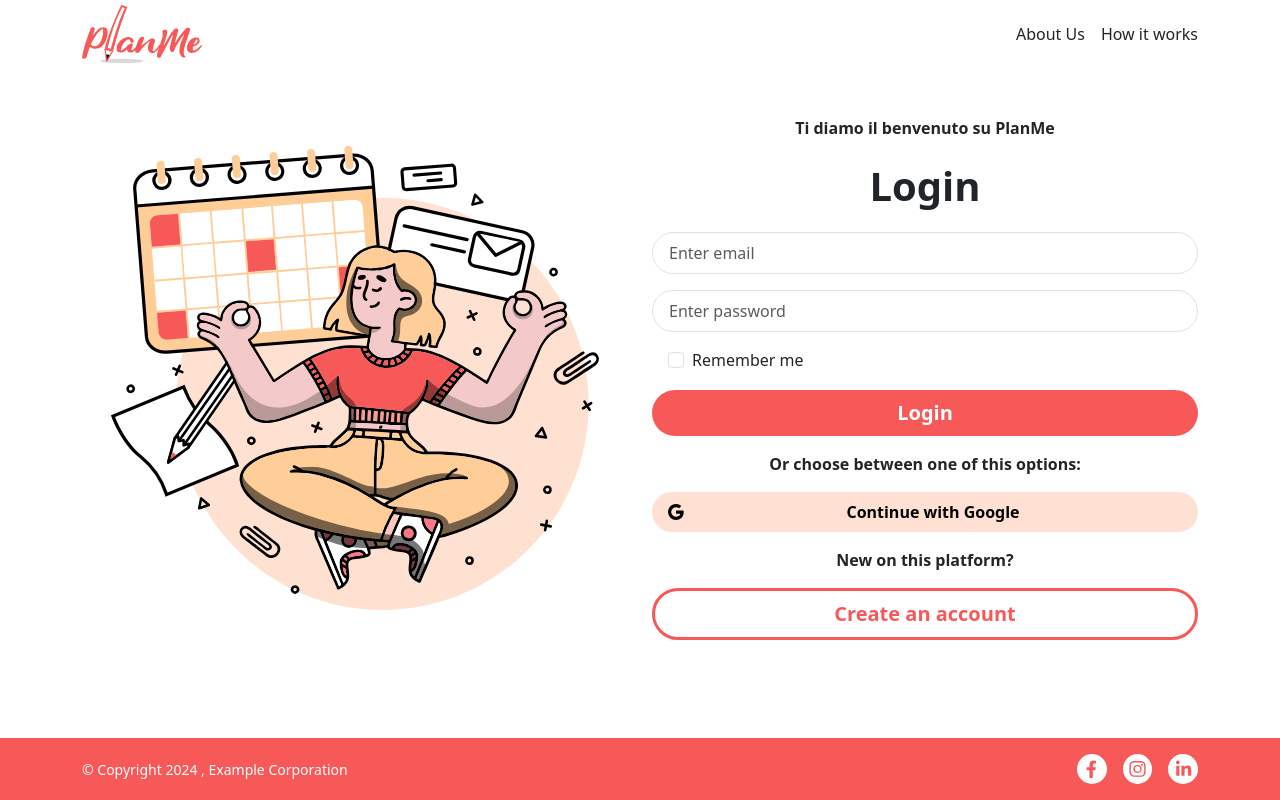
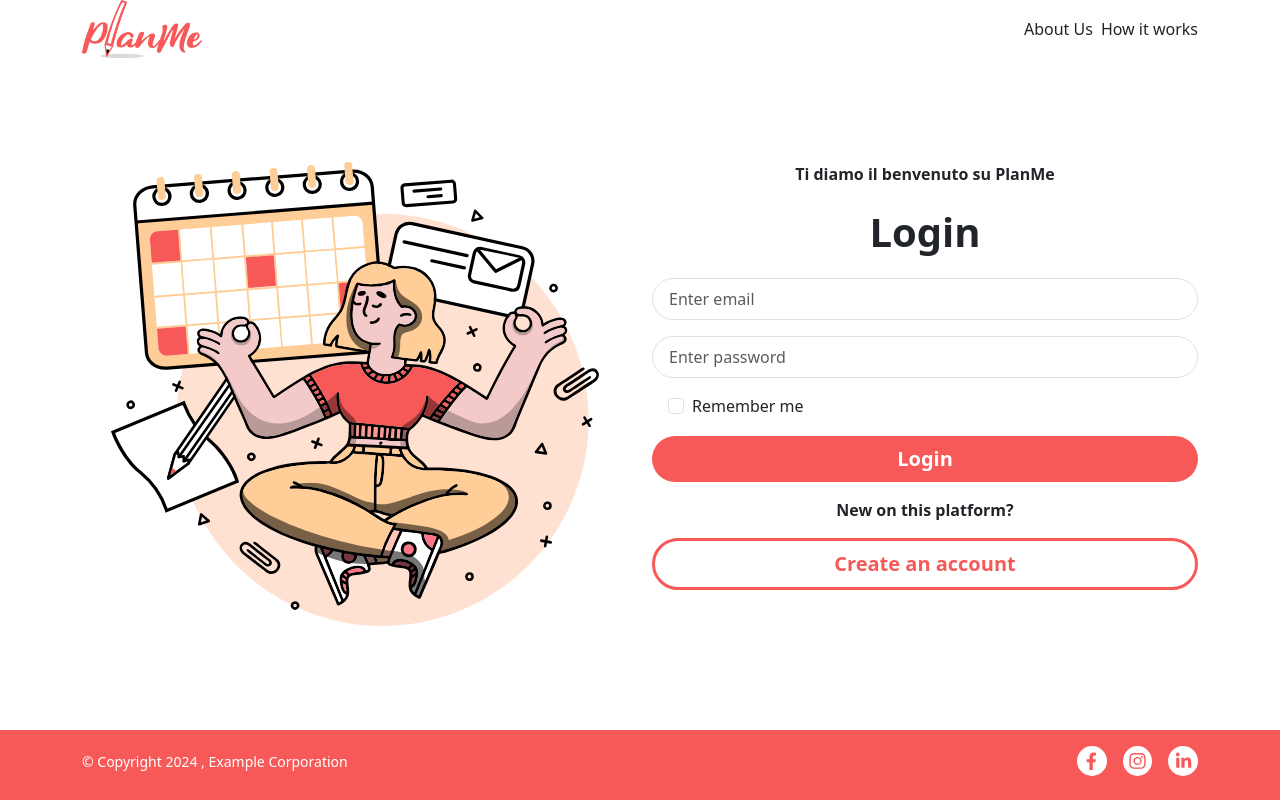
Before and after one commit to EriksVon/CAPSTONE, a React (Create React App) app in the folder front-end/: page /login in a window 1280 px wide. Built offline with nearby package versions, Linux system fonts and the light colour scheme.

Commit message:
adjustment

```diff
--- a/front-end/src/App.jsx
+++ b/front-end/src/App.jsx
@@ -4,16 +4,17 @@ import Login from "./components/Login/Login";
 import Register from "./components/Login/Register";
 import WorkInProgress from "./components/WorkInProgress";
 import JoinDashboard from "./components/CreateOrJoin/JoinDashboard";
-import { BrowserRouter, Route, Routes } from "react-router-dom";
 import DashAccess from "./components/CreateOrJoin/DashAccess";
 import Main from "./components/Dashboard/Main";
 import CreateDashboard from "./components/CreateOrJoin/CreateDashboard";
+import { BrowserRouter, Route, Routes } from "react-router-dom";
 
 function App() {
   return (
     <>
       <BrowserRouter>
         <MyNav />
+        <div className="main">
           <Routes>
             <Route path="/login" element={<Login />} />
             <Route path="/register" element={<Register />} />
@@ -23,6 +24,7 @@ function App() {
             <Route path="/join-dashboard" element={<JoinDashboard />} />
             <Route path="/create" element={<CreateDashboard />} />
           </Routes>
+        </div>
         <Footer />
       </BrowserRouter>
     </>
--- a/front-end/src/components/Dashboard/Main.jsx
+++ b/front-end/src/components/Dashboard/Main.jsx
@@ -1,4 +1,4 @@
-import { Button, Col, Container, Row } from "react-bootstrap";
+import { Col, Container, Row } from "react-bootstrap";
 import "./Main.css";
 import { useNavigate } from "react-router-dom";
 import { useEffect, useState } from "react";
@@ -27,53 +27,13 @@ function Main() {
       });
   }, [navigate, token, userId]);
 
-  const logout = async () => {
-    try {
-      const response = await fetch(
-        `${process.env.REACT_APP_ENDPOINT_URL}/profile/session`,
-        {
-          method: "DELETE",
-          headers: {
-            Authorization: `Bearer ${token}`,
-          },
-        }
-      );
-      if (response.ok) {
-        localStorage.clear();
-        navigate("/login");
-      } else {
-        console.error("Failed to logout:", response.statusText);
-      }
-    } catch (error) {
-      console.error("Error during logout:", error);
-    }
-  };
-
-  const deleteAccount = () => {
-    try {
-      fetch(`${process.env.REACT_APP_ENDPOINT_URL}/profile/${userId}`, {
-        method: "DELETE",
-        headers: {
-          Authorization: `Bearer ${token}}`,
-        },
-      }).then(() => {
-        localStorage.clear();
-        window.location.reload();
-      });
-    } catch (error) {
-      console.log(error);
-    }
-  };
-
   return (
     <Container>
       <Row>
         <Col md={7} className="mx-auto my-5 rounded p-4 bg-white text-center">
           {user ? (
-            <div className="main">
+            <div className="">
               <h1 className="mb-4">WELCOME {user.name}</h1>
-              <Button onClick={logout}>Logout</Button>
-              <Button onClick={() => deleteAccount()}>Delete account</Button>
             </div>
           ) : (
             <div>Loading...</div>
--- a/front-end/src/components/Footer.jsx
+++ b/front-end/src/components/Footer.jsx
@@ -14,7 +14,7 @@ function Footer() {
     <Navbar
       expand="lg"
       fixed="bottom"
-      className="pinkBg py-3 d-none d-sm-block"
+      className="pinkBg py-3 d-none d-sm-block footer"
     >
       <Container>
         <Nav.Item>
--- a/front-end/src/components/Login/Login.jsx
+++ b/front-end/src/components/Login/Login.jsx
@@ -5,7 +5,7 @@ import Modal from "react-bootstrap/Modal";
 import Container from "react-bootstrap/esm/Container";
 import { Link, useNavigate } from "react-router-dom";
 import { ReactComponent as ImgLogin } from "../../styles/images/img-home.svg";
-import { ReactComponent as GoogleLogo } from "../../styles/images/google.svg";
+/* import { ReactComponent as GoogleLogo } from "../../styles/images/google.svg"; */
 
 function Login() {
   const navigate = useNavigate();
@@ -40,9 +40,9 @@ function Login() {
   };
 
   return (
-    <Container style={{ marginBottom: "75px" }}>
-      <Row className="mt-5 d-flex align-items-center justify-content-center text-center imgWrapper">
-        <Col xl={6} className="d-md-inline m-0 p-0 imgSm">
+    <Container>
+      <Row className="d-flex justify-content-center text-center my-1">
+        <Col xl={6} className="d-none d-xl-inline">
           <ImgLogin />
         </Col>
 
@@ -100,7 +100,7 @@ function Login() {
             </Form>
 
             <Modal.Body className="d-flex flex-column gap-3">
-              <Modal.Title className="fs-6 fw-bold">
+              {/*              <Modal.Title className="fs-6 fw-bold">
                 Or choose between one of this options:
               </Modal.Title>
               <button
@@ -114,10 +114,11 @@ function Login() {
                 <GoogleLogo />
                 <span>Continue with Google</span>
                 <span></span>
-              </button>
+              </button> */}
 
               <strong>New on this platform?</strong>
               <Link
+                as={Link}
                 className="whiteBgButton fs-5"
                 style={{ textDecoration: "none", color: "#f75959" }}
                 to="/register"
--- a/front-end/src/components/Login/Register.jsx
+++ b/front-end/src/components/Login/Register.jsx
@@ -3,6 +3,7 @@ import { Container, Row, Modal, Col } from "react-bootstrap";
 import Form from "react-bootstrap/Form";
 import { Link, useNavigate } from "react-router-dom";
 import { ReactComponent as ImgLogin } from "../../styles/images/img-home.svg";
+import { ReactComponent as GoogleLogo } from "../../styles/images/google.svg";
 
 function Register() {
   const [validated, setValidated] = useState(false);
@@ -18,6 +19,7 @@ function Register() {
 
   const handleSubmit = async (e) => {
     e.preventDefault();
+
     let response = await fetch(
       `${process.env.REACT_APP_ENDPOINT_URL}/profile`,
       {
@@ -28,6 +30,7 @@ function Register() {
         body: JSON.stringify(body),
       }
     );
+
     if (response.ok) {
       let data = await response.json();
       console.log(data);
@@ -36,20 +39,22 @@ function Register() {
       setValidated(true);
       navigate("/create-or-join");
     } else {
+      const errorData = await response.json();
+      alert(errorData.message);
       setBody({ ...body, password: "" });
     }
   };
 
   return (
-    <Container style={{ marginBottom: "75px" }}>
-      <Row className="mt-3 d-flex align-items-center justify-content-center imgWrapper">
-        <Col xl={6} className="d-md-inline m-0 p-0 imgSm">
+    <Container>
+      <Row className="mt-3 d-flex align-items-center justify-content-center my-1">
+        <Col xl={6} className="d-none d-xl-inline m-0 p-0">
           <ImgLogin />
         </Col>
 
         <Col xs={10} xl={6}>
           <Modal.Dialog>
-            <Link to="/login" className="text-end">
+            <Link to="/login" className="text-end text-decoration-none">
               Back to sign in
             </Link>
             <Modal.Header className="d-flex flex-column">
@@ -143,11 +148,11 @@ function Register() {
             </Modal.Body>
 
             <Modal.Body className="d-flex flex-column gap-3">
+              {/* LOGIN CON GOOGLE */}
               <Modal.Title className="fs-6 fw-bold text-center">
                 Or:
               </Modal.Title>
-              {/* LOGIN CON GOOGLE */}
-              {/*               <button
+              <button
                 className="pinkBgButton d-flex align-items-center justify-content-between"
                 onClick={() => {
                   window.location.assign(
@@ -158,11 +163,11 @@ function Register() {
                 <GoogleLogo />
                 <span>Continue with Google</span>
                 <span></span>
-              </button> */}
-              <p>
+              </button>
+              <small>
                 Effettuando l'accesso o creando un account accetti i Termini, le
                 Condizioni e l'informativa sulla privacy
-              </p>
+              </small>
             </Modal.Body>
           </Modal.Dialog>
         </Col>
--- a/front-end/src/components/Nav.jsx
+++ b/front-end/src/components/Nav.jsx
@@ -1,21 +1,85 @@
 import Container from "react-bootstrap/Container";
 import Navbar from "react-bootstrap/Navbar";
 import Nav from "react-bootstrap/Nav";
-import { ReactComponent as Ullalla } from "../styles/images/planMe2.svg";
+import { ReactComponent as PlanMeLogo } from "../styles/images/planMe2.svg";
+import { Link, useNavigate } from "react-router-dom";
+import { Dropdown } from "react-bootstrap";
 
 function MyNav() {
+  const navigate = useNavigate();
+  const token = localStorage.getItem("token");
+  const userId = localStorage.getItem("userId");
+
+  const isUserLoggedIn = token && userId;
+
+  const logout = async () => {
+    try {
+      const response = await fetch(
+        `${process.env.REACT_APP_ENDPOINT_URL}/profile/session`,
+        {
+          method: "DELETE",
+          headers: {
+            Authorization: `Bearer ${token}`,
+          },
+        }
+      );
+      if (response.ok) {
+        localStorage.clear();
+        navigate("/login");
+      } else {
+        console.error("Failed to logout:", response.statusText);
+      }
+    } catch (error) {
+      console.error("Error during logout:", error);
+    }
+  };
+
+  const deleteAccount = () => {
+    try {
+      fetch(`${process.env.REACT_APP_ENDPOINT_URL}/profile/${userId}`, {
+        method: "DELETE",
+        headers: {
+          Authorization: `Bearer ${token}}`,
+        },
+      }).then(() => {
+        localStorage.clear();
+        window.location.reload();
+      });
+    } catch (error) {
+      console.log(error);
+    }
+  };
+
   return (
     <Navbar expand="lg" sticky="top" className="bg-white p-0">
-      <Container>
-        <Navbar.Brand href="/">
-          <img href="../styles/images/planMe.svg" alt="" />
-          {/*           <FbLogo /> */}
-          <Ullalla width="120px" />
-        </Navbar.Brand>
-        <Nav.Link href="/wip" className="ms-auto me-3">
+      <Container className="d-flex gap-2">
+        <Link to={isUserLoggedIn ? "/" : "/login"}>
+          <Navbar.Brand>
+            <PlanMeLogo width="120px" />
+          </Navbar.Brand>
+        </Link>
+        <Nav.Link href="/wip" className="ms-auto">
           About Us
         </Nav.Link>
         <Nav.Link href="/wip">How it works</Nav.Link>
+        {isUserLoggedIn ? (
+          <Dropdown>
+            <Dropdown.Toggle
+              id="dropdown-basic"
+              className="pinkBgButton text-decoration-none"
+            >
+              Profile
+            </Dropdown.Toggle>
+            <Dropdown.Menu>
+              <Dropdown.Item onClick={logout}>Logout</Dropdown.Item>
+              <Dropdown.Item onClick={deleteAccount}>
+                Delete account
+              </Dropdown.Item>
+            </Dropdown.Menu>
+          </Dropdown>
+        ) : (
+          ""
+        )}
       </Container>
     </Navbar>
   );
--- a/front-end/src/index.scss
+++ b/front-end/src/index.scss
@@ -1,5 +1,26 @@
 body {
-  height: 100vh;
+  display: flex;
+  flex-direction: column;
+  min-height: 100vh;
+}
+
+#root {
+  display: flex;
+  flex-direction: column;
+  flex: 1;
+}
+
+.main {
+  display: flex;
+  flex-direction: column;
+  align-items: center;
+  justify-content: center;
+  flex: 1;
+  margin-bottom: 70px;
+}
+
+.footer {
+  height: 70px;
 }
 
 .coralBgButton {
@@ -56,15 +77,3 @@ body {
   border-radius: 50px;
   padding: 0.5rem 1rem;
 }
-
-@media (max-width: 1200px) {
-  .imgWrapper {
-    position: relative;
-  }
-  .imgSm {
-    opacity: 0.2;
-    top: 10%;
-    text-align: center;
-    position: absolute;
-  }
-}
```
Also changed, not shown: 1 other file (tests, documents, lock files or other folders). Lines whose indentation alone changed are shown as unchanged.
